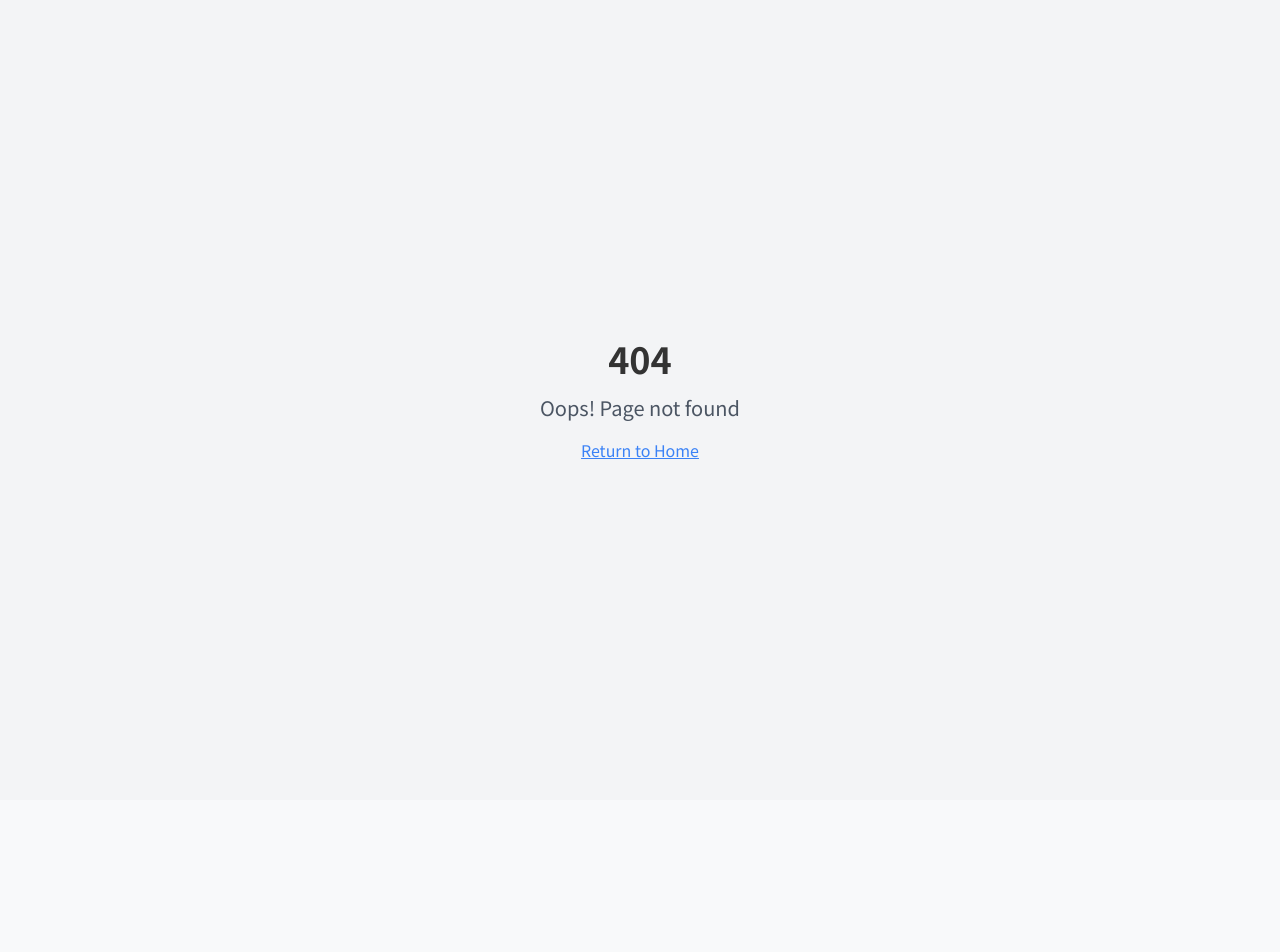
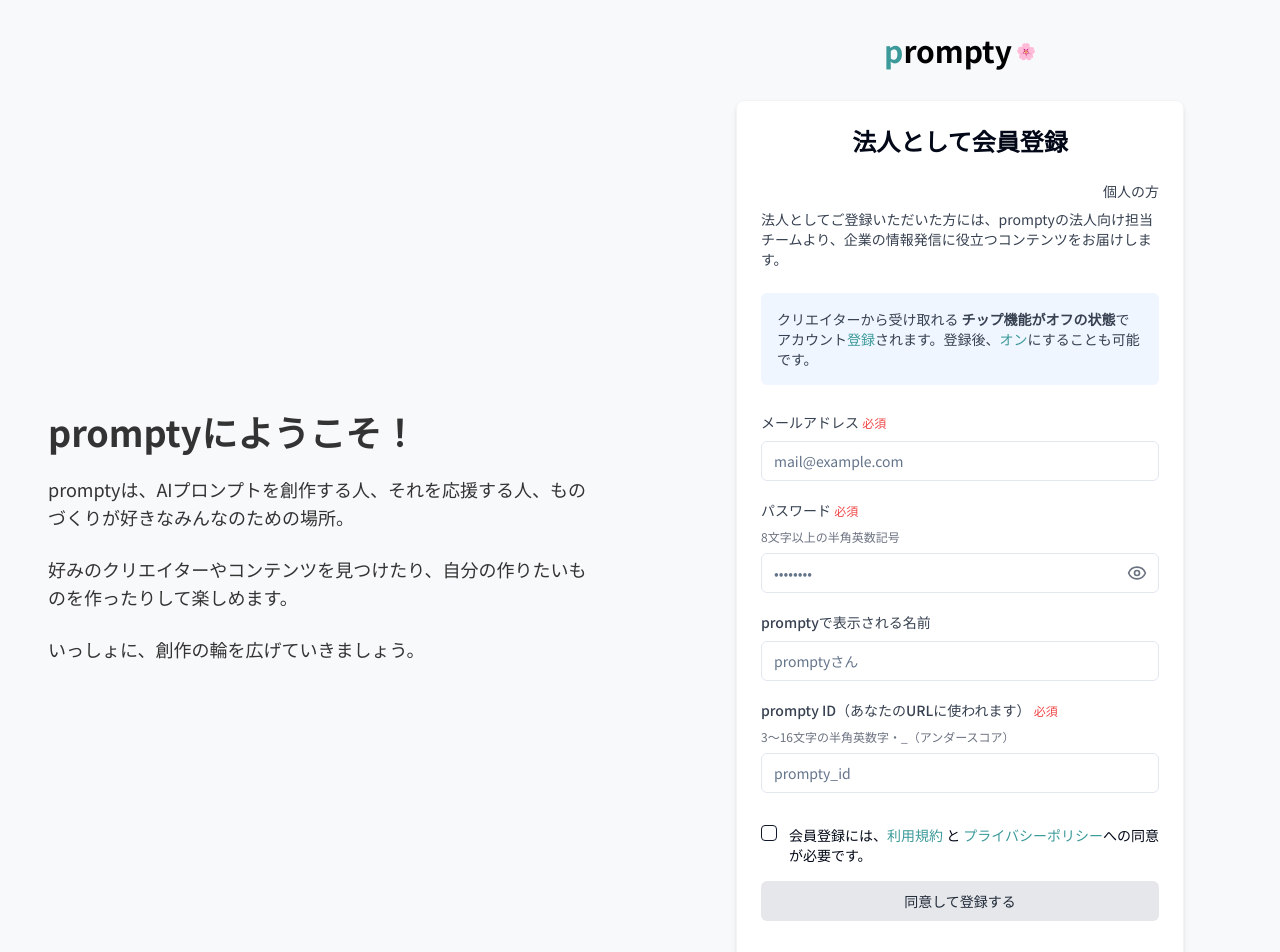
Before and after one commit to sekiguchimend/prompty, a React (Vite) app: page /business in a window 1280 px wide. Before the commit this address had no page. Shown: the top 952 px of the page. Before the commit the page ends 800 px from the top, so only its background shows below. Built offline with nearby package versions, Linux system fonts and the light colour scheme.

Commit message:
Add corporate page
Implement the corporate page.

```diff
--- a/src/App.tsx
+++ b/src/App.tsx
@@ -9,6 +9,7 @@ import PromptDetail from "./pages/PromptDetail";
 import NotFound from "./pages/NotFound";
 import Login from "./pages/Login";
 import Register from "./pages/Register";
+import Business from "./pages/Business";
 
 const queryClient = new QueryClient();
 
@@ -23,6 +24,7 @@ const App = () => (
           <Route path="/prompts/:id" element={<PromptDetail />} />
           <Route path="/login" element={<Login />} />
           <Route path="/register" element={<Register />} />
+          <Route path="/business" element={<Business />} />
           {/* ADD ALL CUSTOM ROUTES ABOVE THE CATCH-ALL "*" ROUTE */}
           <Route path="*" element={<NotFound />} />
         </Routes>
--- a/src/components/Header.tsx
+++ b/src/components/Header.tsx
@@ -38,6 +38,11 @@ const Header = () => {
               会員登録
             </Button>
           </Link>
+          <Link to="/business" className="hidden md:inline-block">
+            <Button variant="ghost" className="text-gray-700">
+              法人の方
+            </Button>
+          </Link>
         </div>
       </div>
     </header>
--- /dev/null
+++ b/src/pages/Business.tsx
@@ -0,0 +1,215 @@
+
+import React from 'react';
+import { Link } from 'react-router-dom';
+import { Eye, EyeOff, Info } from 'lucide-react';
+import { Button } from '@/components/ui/button';
+import { Input } from '@/components/ui/input';
+import { Card, CardContent } from '@/components/ui/card';
+import { Form, FormControl, FormField, FormItem, FormLabel } from '@/components/ui/form';
+import { useForm } from 'react-hook-form';
+import { Checkbox } from '@/components/ui/checkbox';
+
+interface BusinessFormValues {
+  email: string;
+  password: string;
+  displayName: string;
+  promptyId: string;
+  termsAccepted: boolean;
+}
+
+const Business = () => {
+  const [showPassword, setShowPassword] = React.useState(false);
+  const form = useForm<BusinessFormValues>({
+    defaultValues: {
+      email: '',
+      password: '',
+      displayName: '',
+      promptyId: '',
+      termsAccepted: false,
+    },
+  });
+
+  const onSubmit = (data: BusinessFormValues) => {
+    console.log('Business registration data:', data);
+    // Handle business registration
+  };
+
+  return (
+    <div className="flex min-h-screen bg-prompty-background">
+      {/* Left side - Welcome message */}
+      <div className="hidden md:flex md:w-1/2 flex-col justify-center p-12">
+        <h1 className="text-4xl font-bold mb-6">promptyにようこそ！</h1>
+
+        <p className="text-lg mb-6">
+          promptyは、AIプロンプトを創作する人、それを応援する人、ものづくりが好きなみんなのための場所。
+        </p>
+
+        <p className="text-lg mb-6">
+          好みのクリエイターやコンテンツを見つけたり、自分の作りたいものを作ったりして楽しめます。
+        </p>
+
+        <p className="text-lg">
+          いっしょに、創作の輪を広げていきましょう。
+        </p>
+      </div>
+
+      {/* Right side - Registration form */}
+      <div className="w-full md:w-1/2 flex flex-col items-center justify-center p-8">
+        <Link to="/" className="mb-8">
+          <div className="flex items-center">
+            <span className="text-3xl font-bold text-prompty-primary">p<span className="text-black">rompty</span></span>
+            <span className="ml-1 text-pink-400">🌸</span>
+          </div>
+        </Link>
+
+        <Card className="w-full max-w-md shadow-md border-gray-100">
+          <CardContent className="pt-6">
+            <h2 className="text-2xl font-bold text-center mb-6">法人として会員登録</h2>
+
+            <div className="flex justify-end mb-2">
+              <Link to="/register" className="text-sm text-gray-700 hover:underline">
+                個人の方
+              </Link>
+            </div>
+
+            <p className="mb-6 text-sm text-gray-700">
+              法人としてご登録いただいた方には、promptyの法人向け担当チームより、企業の情報発信に役立つコンテンツをお届けします。
+            </p>
+
+            <div className="bg-blue-50 p-4 rounded-md mb-6">
+              <p className="text-sm text-gray-700">
+                クリエイターから受け取れる <span className="font-semibold">チップ機能がオフの状態</span>でアカウント<Link to="/register" className="text-prompty-primary hover:underline">登録</Link>されます。登録後、<Link to="/login" className="text-prompty-primary hover:underline">オン</Link>にすることも可能です。
+              </p>
+            </div>
+
+            {/* Registration Form */}
+            <Form {...form}>
+              <form onSubmit={form.handleSubmit(onSubmit)} className="space-y-4">
+                <FormField
+                  control={form.control}
+                  name="email"
+                  render={({ field }) => (
+                    <FormItem>
+                      <FormLabel className="text-gray-700">メールアドレス <span className="text-red-500 text-xs">必須</span></FormLabel>
+                      <FormControl>
+                        <Input
+                          placeholder="mail@example.com"
+                          className="bg-white"
+                          {...field}
+                        />
+                      </FormControl>
+                    </FormItem>
+                  )}
+                />
+
+                <FormField
+                  control={form.control}
+                  name="password"
+                  render={({ field }) => (
+                    <FormItem>
+                      <FormLabel className="text-gray-700">パスワード <span className="text-red-500 text-xs">必須</span></FormLabel>
+                      <div className="text-xs text-gray-500 mb-1">8文字以上の半角英数記号</div>
+                      <FormControl>
+                        <div className="relative">
+                          <Input
+                            type={showPassword ? "text" : "password"}
+                            placeholder="••••••••"
+                            className="bg-white pr-10"
+                            {...field}
+                          />
+                          <button
+                            type="button"
+                            className="absolute right-3 top-2.5 text-gray-500"
+                            onClick={() => setShowPassword(!showPassword)}
+                          >
+                            {showPassword ? <EyeOff size={20} /> : <Eye size={20} />}
+                          </button>
+                        </div>
+                      </FormControl>
+                    </FormItem>
+                  )}
+                />
+
+                <FormField
+                  control={form.control}
+                  name="displayName"
+                  render={({ field }) => (
+                    <FormItem>
+                      <FormLabel className="text-gray-700">promptyで表示される名前</FormLabel>
+                      <FormControl>
+                        <Input
+                          placeholder="promptyさん"
+                          className="bg-white"
+                          {...field}
+                        />
+                      </FormControl>
+                    </FormItem>
+                  )}
+                />
+
+                <FormField
+                  control={form.control}
+                  name="promptyId"
+                  render={({ field }) => (
+                    <FormItem>
+                      <FormLabel className="text-gray-700">
+                        prompty ID（あなたのURLに使われます） <span className="text-red-500 text-xs">必須</span>
+                      </FormLabel>
+                      <div className="text-xs text-gray-500 mb-1">3～16文字の半角英数字・_（アンダースコア）</div>
+                      <FormControl>
+                        <Input
+                          placeholder="prompty_id"
+                          className="bg-white"
+                          {...field}
+                        />
+                      </FormControl>
+                    </FormItem>
+                  )}
+                />
+
+                <FormField
+                  control={form.control}
+                  name="termsAccepted"
+                  render={({ field }) => (
+                    <FormItem className="flex flex-row items-start space-x-3 space-y-0 pt-4">
+                      <FormControl>
+                        <Checkbox
+                          checked={field.value}
+                          onCheckedChange={field.onChange}
+                          id="termsAccepted"
+                        />
+                      </FormControl>
+                      <div className="text-sm">
+                        会員登録には、<Link to="/terms" className="text-prompty-primary hover:underline">利用規約</Link> と <Link to="/privacy" className="text-prompty-primary hover:underline">プライバシーポリシー</Link>への同意が必要です。
+                      </div>
+                    </FormItem>
+                  )}
+                />
+
+                <Button
+                  type="submit"
+                  className="w-full bg-gray-200 hover:bg-gray-300 text-gray-800 mt-6"
+                >
+                  同意して登録する
+                </Button>
+              </form>
+            </Form>
+
+            <div className="mt-8 text-center">
+              <Link to="/login" className="text-prompty-primary hover:underline text-sm">
+                ログインはこちら
+              </Link>
+              <div className="mt-4">
+                <Link to="/register" className="text-prompty-primary hover:underline text-sm">
+                  登録でお困りの方
+                </Link>
+              </div>
+            </div>
+          </CardContent>
+        </Card>
+      </div>
+    </div>
+  );
+};
+
+export default Business;
```
